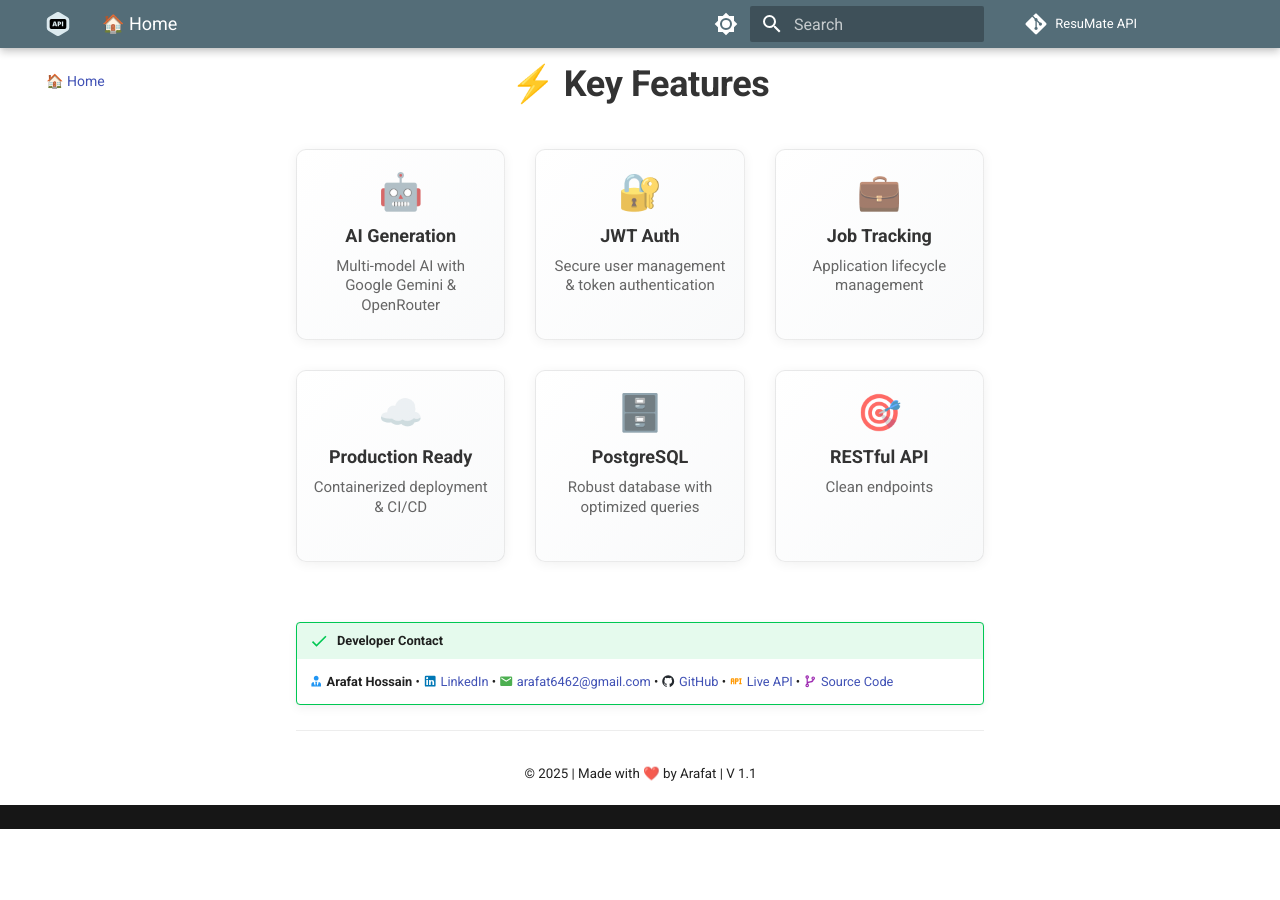
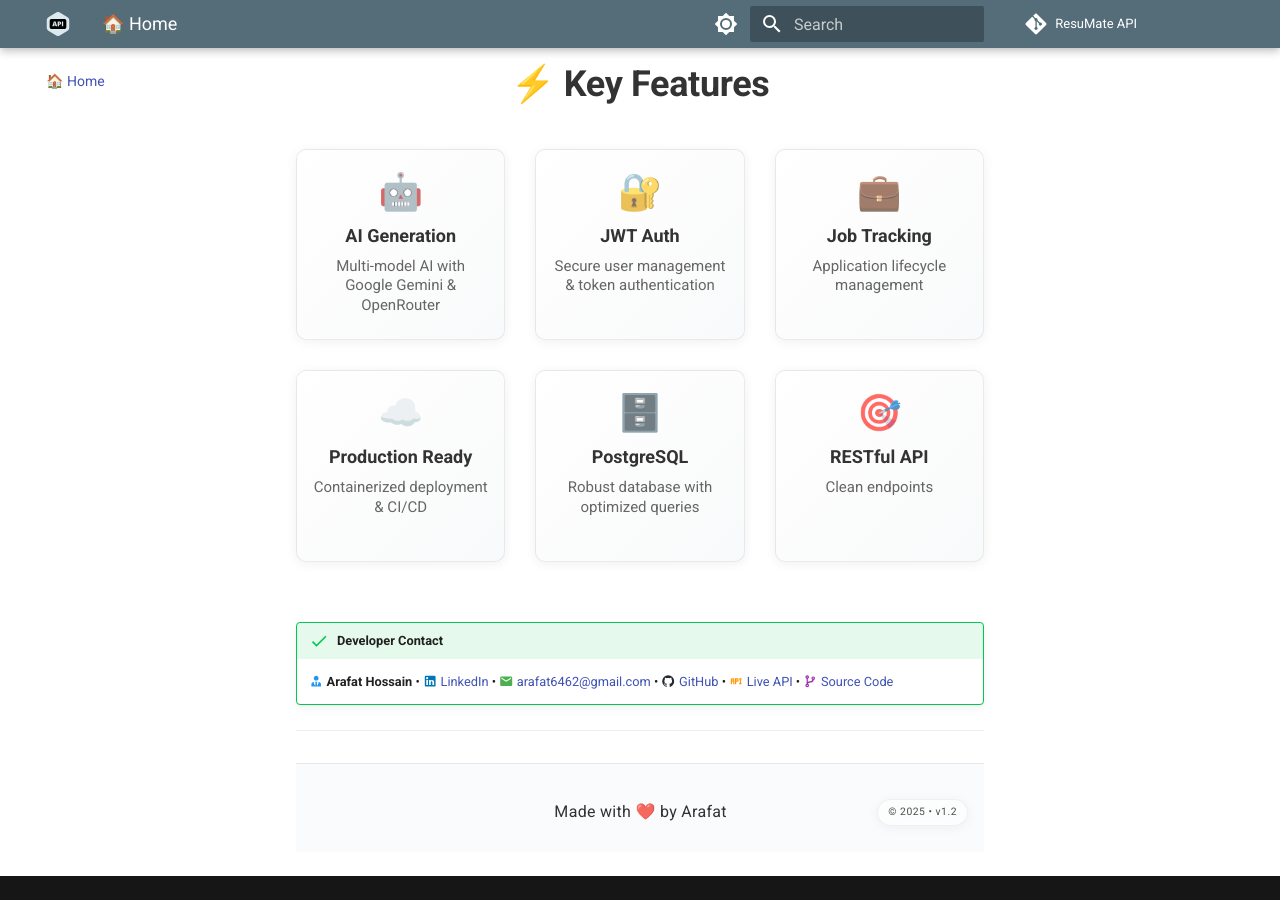
Before and after one commit to Arafat6462/ResuMate_API_Docs, an MkDocs documentation site: the page built from docs/index.md, in a window 1280 px wide and 900 px high, scrolled down 1336 px. Built offline with MkDocs 1.6.1 and Material for MkDocs 9.7.7, drawn with Linux system fonts in a browser that asks for light colours; comment, search, counter and statistics services are not loaded; before the commit the page ends 2165 px from its top, so only the background shows below that; part of the change alters nothing that is shown.

```diff
--- a/docs/index.md
+++ b/docs/index.md
@@ -98,6 +98,39 @@ Production-ready Django REST API with intelligent resume generation, job trackin
 
 ---
 
-<div align="center" style="margin-top: 0em;">
-  <sub>&copy; 2025 | Made with ❤️ by Arafat | V 1.1</sub>
+<div style="
+  display: flex;
+  justify-content: center;
+  align-items: center;
+  margin-top: 2em;
+  padding: 2.5em 0 2em 0;
+  position: relative;
+  border-top: 1px solid rgba(0, 0, 0, 0.08);
+  background: rgba(248, 250, 252, 0.8);
+  backdrop-filter: blur(15px);
+">
+  <sub style="
+    font-size: 1em;
+    color: rgba(0, 0, 0, 0.8);
+    font-weight: 500;
+    letter-spacing: 0.3px;
+  ">Made with ❤️ by Arafat</sub>
+
+  <span style="
+    position: absolute;
+    right: 1.5em;
+    font-size: 0.65em;
+    background: rgba(255, 255, 255, 0.6);
+    color: rgba(0, 0, 0, 0.7);
+    padding: 0.4em 1em;
+    border-radius: 15px;
+    border: 1px solid rgba(0, 0, 0, 0.05);
+    backdrop-filter: blur(10px);
+    box-shadow: 0 2px 12px rgba(0, 0, 0, 0.05);
+    display: flex;
+    align-items: center;
+    justify-content: center;
+  ">
+    <span style="font-weight: 500; letter-spacing: 0.5px;">© 2025 • v1.2</span>
+  </span>
 </div>
```
